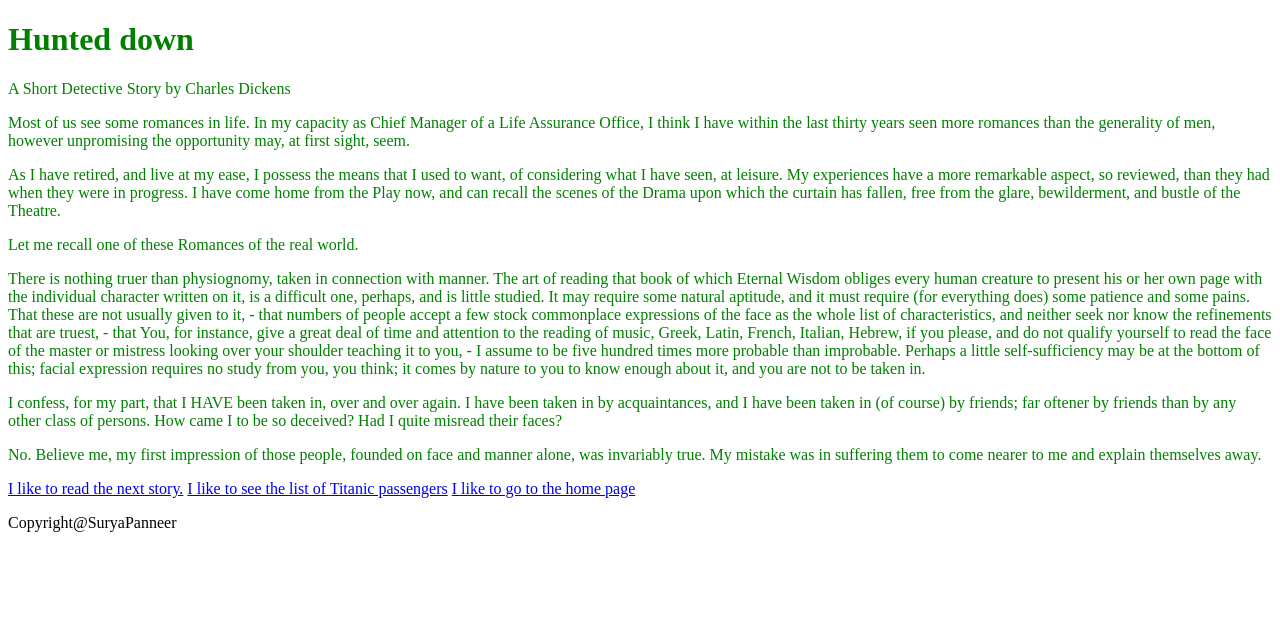
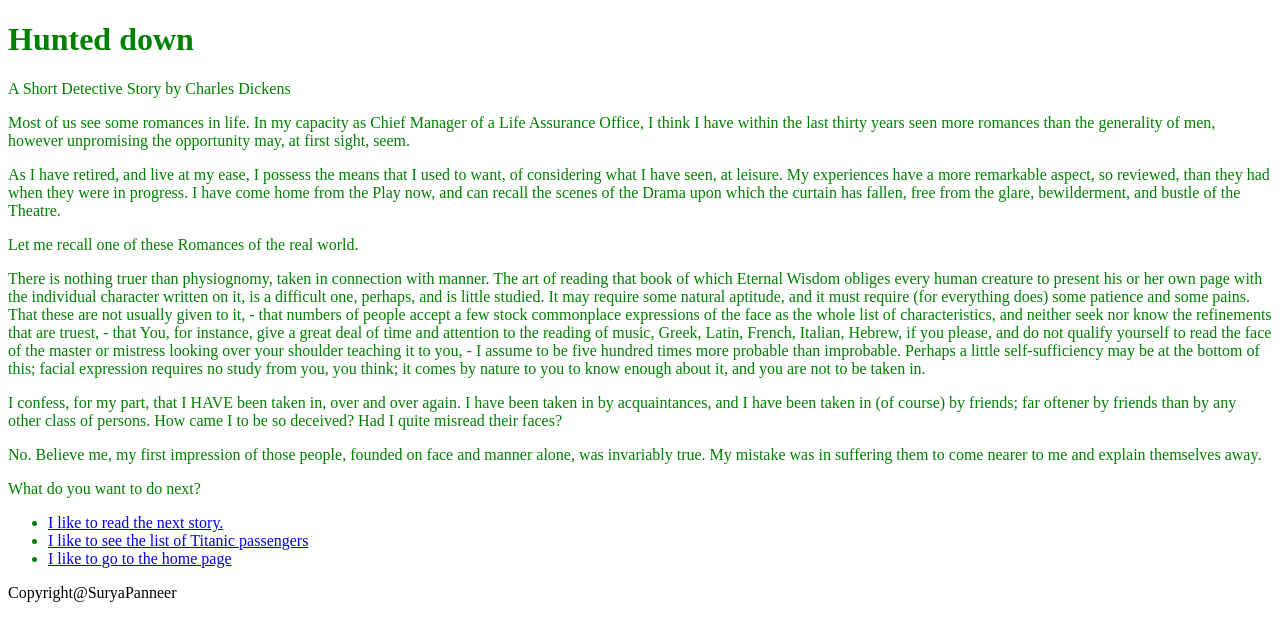
Before and after one commit to SuryaPanneer/auto-goggles, a Jekyll site: the page built from topics/story1.md, in a window 1280 px wide. Shown: the top 641 px of the page. Built offline with Jekyll 4.4.1, drawn with Linux system fonts in a browser that asks for light colours; our own code applies the rules of GitHub Pages for plain Markdown files.

Commit message:
working on question 6

```diff
--- a/topics/story1.md
+++ b/topics/story1.md
@@ -18,6 +18,7 @@ I confess, for my part, that I HAVE been taken in, over and over again. I have b
 
 No. Believe me, my first impression of those people, founded on face and manner alone, was invariably true. My mistake was in suffering them to come nearer to me and explain themselves away.
 
-[I like to read the next story.](story2)
-[I like to see the list of Titanic passengers](story3)
-[I like to go to the home page]({{ site.homeURL }})
+What do you want to do next?
+- [I like to read the next story.](story2)
+- [I like to see the list of Titanic passengers](story3)
+- [I like to go to the home page]({{ site.homeURL }})
```
Also changed, not shown: topics/story2.md (+4 -3 lines), topics/story3.md (+2 -1 lines).
